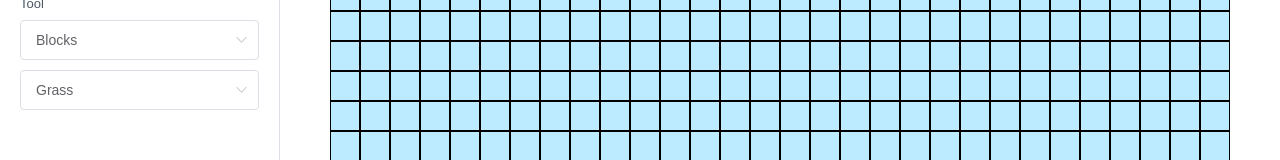
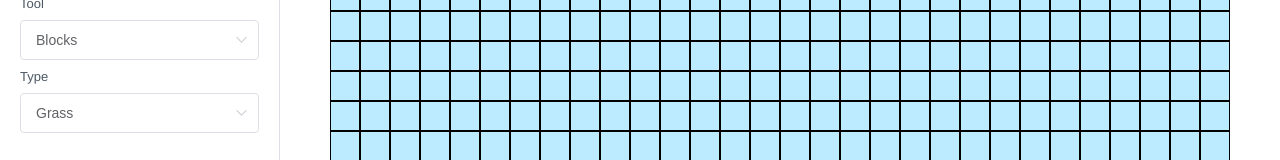
Before and after one commit to Wenish/demoMapCreator, a Vue app: page / in a window 1280 px wide. Shown: the part 349-509 px from the top of the page. Built offline with nearby package versions, Linux system fonts and the light colour scheme.

Commit message:
Update TheTools.vue

```diff
--- a/src/components/TheTools.vue
+++ b/src/components/TheTools.vue
@@ -20,6 +20,7 @@
       </el-option>
     </el-select>
 
+    <div v-if="isBlockBrushSelected" class="label">Type</div>
     <el-select v-if="isBlockBrushSelected" class="input" v-model="floorBlockSelected" placeholder="Select Floor Block">
       <el-option
         v-for="item in floorBlockOptions"
```
